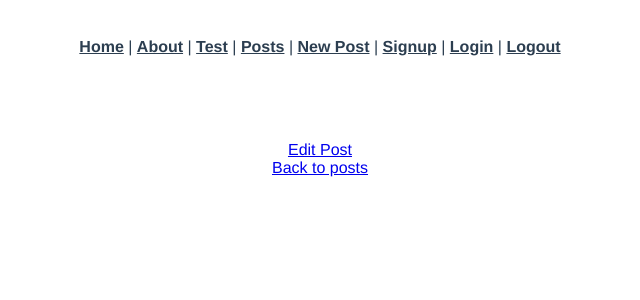
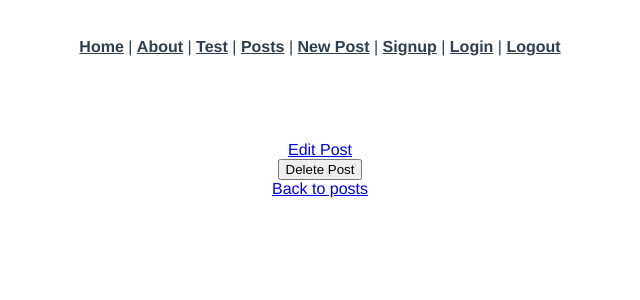
Before and after one commit to caitlynnyanz/apps-and-apis, a Vue app in the folder blog-api-fb/blog-api-frontend/: page /posts/1 in a window 1280 px wide. Shown: the top 300 px of the page, without its empty margins (320-960 px from the left). Built offline with nearby package versions, Linux system fonts and the light colour scheme; no server answers.

Commit message:
added delete feature to blog-api

```diff
--- a/blog-api-fb/blog-api-frontend/src/views/PostShow.vue
+++ b/blog-api-fb/blog-api-frontend/src/views/PostShow.vue
@@ -16,6 +16,13 @@ export default {
         console.log("One post: ", response.data);
       });
     },
+    destroyPost: function () {
+      axios.delete("/posts/" + this.$route.params.id + ".json").then((response) => {
+        this.post = response.data;
+        console.log(response.data);
+        this.$router.push("/posts");
+      });
+    },
   },
 };
 </script>
@@ -28,6 +35,9 @@ export default {
     <div>
       <a v-bind:href="`/posts/${post.id}/edit`">Edit Post</a>
     </div>
+    <div>
+      <button v-on:click="destroyPost()">Delete Post</button>
+    </div>
     <a href="/posts">Back to posts</a>
   </div>
 </template>
```
